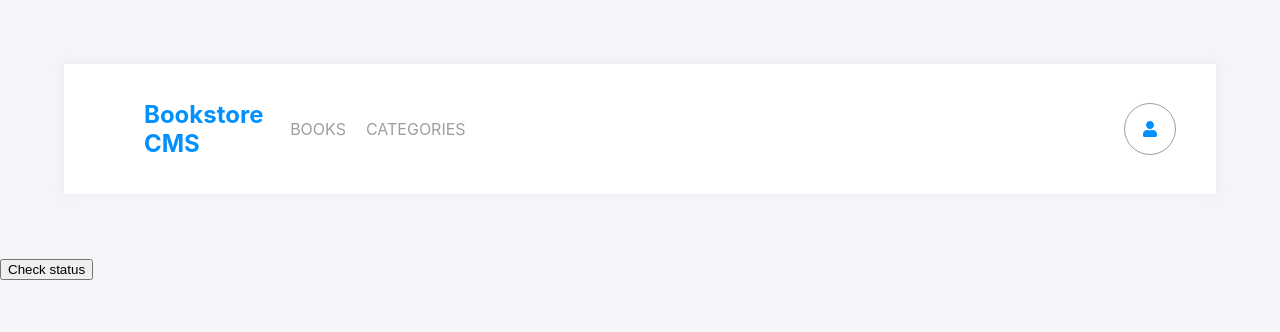
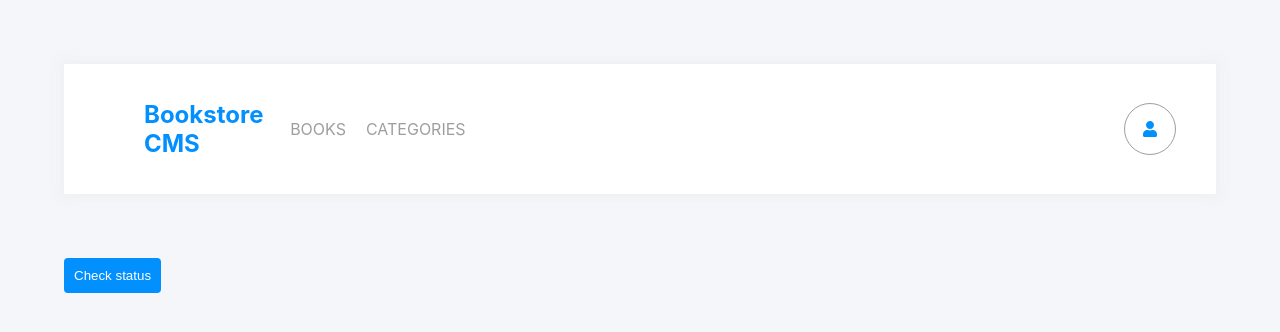
Before and after one commit to Thoth1111/my-book-store, a React (Create React App) app: page /categories in a window 1280 px wide. Shown: the top 332 px of the page. Built offline with nearby package versions, Linux system fonts and the light colour scheme; no server answers.

Commit message:
Style category component

```diff
--- a/src/routes/Categories.js
+++ b/src/routes/Categories.js
@@ -1,14 +1,16 @@
 import React from 'react';
 import { useDispatch } from 'react-redux';
 import { checkStatus } from '../redux/categories/categoriesSlice';
+import '../styles/books.css';
 
 function Categories() {
   const dispatch = useDispatch();
 
   return (
-    <div>
+    <div className="categ-cont">
       <button
         type="button"
+        className="btn-type2"
         onClick={() => dispatch(checkStatus('Under construction'))}
       >
         Check status
--- a/src/styles/books.css
+++ b/src/styles/books.css
@@ -83,3 +83,7 @@
     width: 100%;
     color: #F3F3F3;
 }
+
+.categ-cont {
+    margin: 5%;
+}
```
